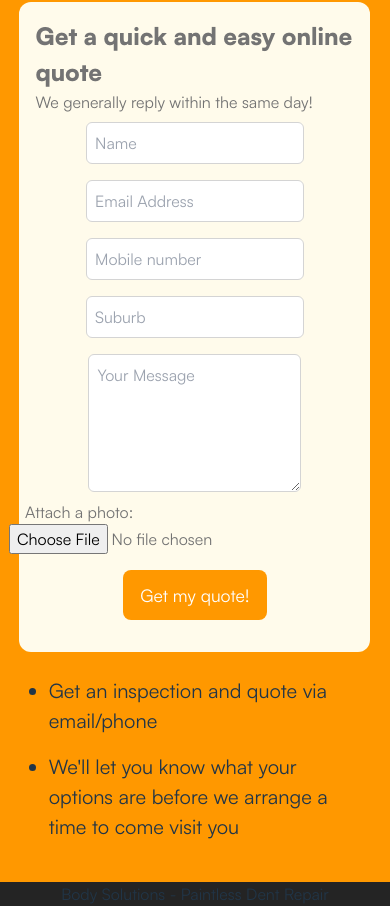
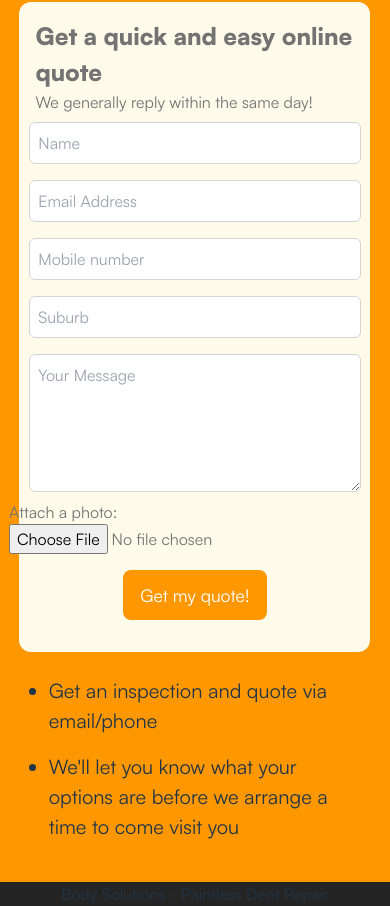
Before and after one commit to NeggFriedRice/body-solutions-pdr, a React (Vite) app: page / in a window 390 px wide. Shown: the part 2092-2998 px from the top of the page. Built offline with nearby package versions, Linux system fonts and the light colour scheme; the HTML template or start-up script is replaced by a standard one.

Commit message:
Fix form label size on mobile view

```diff
--- a/src/components/Quote.jsx
+++ b/src/components/Quote.jsx
@@ -3,7 +3,7 @@ import React, { useRef } from 'react';
 export default function Quote() {
 
     const formRow = "flex justify-center"
-    const labels = "xs:w-[85vw] lg:w-[100%] bg-white px-2 border-[1px] rounded-md border-neutral-300 py-2 my-2"
+    const labels = "max-xs:w-[85vw] lg:w-[100%] bg-white px-2 border-[1px] rounded-md border-neutral-300 py-2 my-2"
 
     return (
         <div className="flex justify-center py-4">
@@ -28,9 +28,11 @@ export default function Quote() {
                         <div className={formRow}>
                         <textarea placeholder="Your Message" className={labels} name="message" rows="5" required></textarea>
                         </div>
-                        <div className="xs:px-4 lg:px-[0px]">
+                        <div>
                             <p className="max-xs:mx-4">Attach a photo:</p>
-                            <input type="file" name="attachment" accept="image/png, image/jpeg" />
+                            <div className="max-xs:mx-4">
+                               <input type="file" name="attachment" accept="image/png, image/jpeg"/>
+                            </div>
                         </div>
                         <div className={formRow}>
                         <button type="submit" className="my-4 px-4 lg:mt-8 bg-setOrange hover:bg-setOrangeLight transition-all duration-300 delay-100 text-white text-[1.10rem] text-[SatoshiBold]">Get my quote!</button>
```
Also changed, not shown: vercel.json (added).
